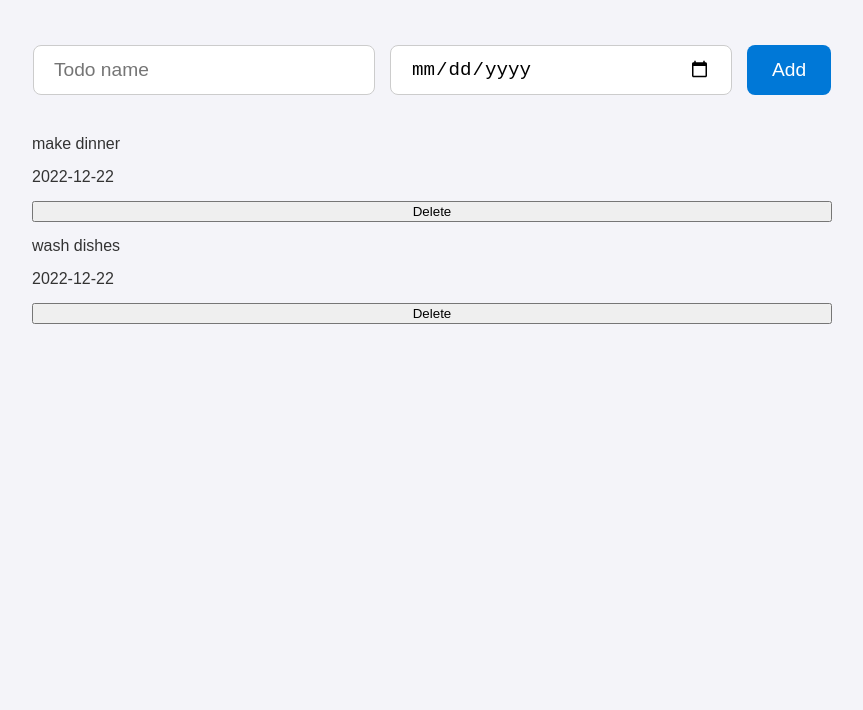
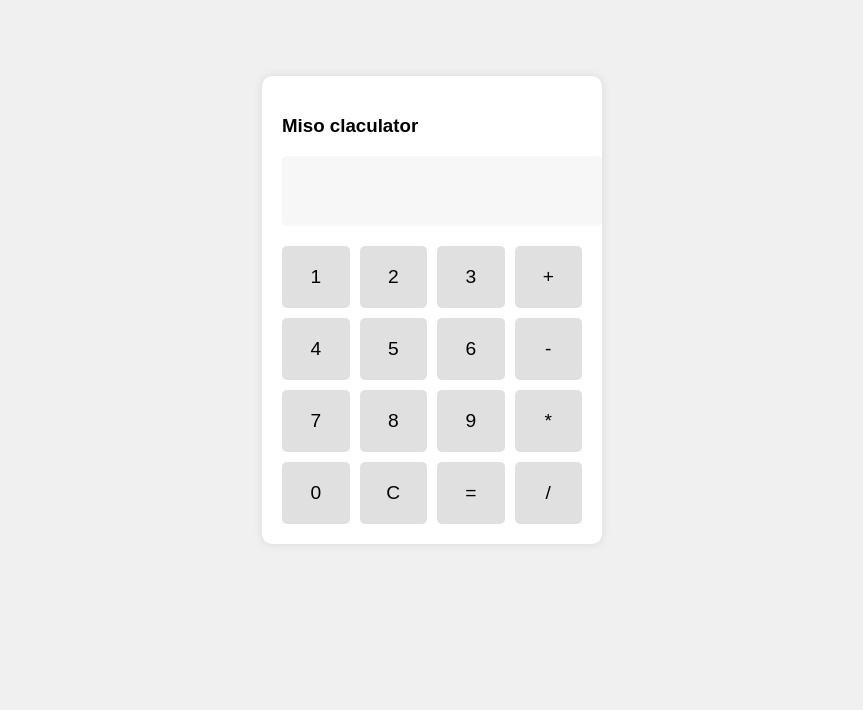
Before and after one commit to Bheem-Works/MISO-TO-DO-LIST, a plain HTML site: page index.html in a window 1280 px wide. Shown: the part 90-800 px from the top of the page, without its empty margins (208-1071 px from the left). Drawn offline with Linux system fonts and the light colour scheme.

Commit message:
first commit

```diff
--- /dev/null
+++ b/css/CALCULATOR.CSS
@@ -0,0 +1,67 @@
+body {
+    display: flex;
+    justify-content: center;
+    align-items: center;
+    height: 100vh;
+    background-color: #f0f0f0;
+    margin: 0;
+    font-family: Arial, sans-serif;
+}
+
+.calculator {
+    width: 300px;
+    padding: 20px;
+    border-radius: 10px;
+    box-shadow: 0 0 10px rgba(0, 0, 0, 0.1);
+    background-color: #fff;
+}
+
+#display {
+    width: 100%;
+    height: 50px;
+    font-size: 1.5em;
+    padding: 10px;
+    border: none;
+    margin-bottom: 20px;
+    text-align: right;
+    background-color: #f7f7f7;
+    border-radius: 5px;
+}
+
+.buttons {
+    display: grid;
+    grid-template-columns: repeat(4, 1fr);
+    gap: 10px;
+}
+
+button {
+    width: 100%;
+    padding: 20px;
+    font-size: 1.2em;
+    border: none;
+    border-radius: 5px;
+    background-color: #e0e0e0;
+    transition: background-color 0.3s;
+}
+
+button:hover {
+    background-color: #d0d0d0;
+}
+
+@media (max-width: 400px) {
+    .calculator {
+        width: 100%;
+        height: auto;
+        padding: 10px;
+    }
+
+    #display {
+        height: 40px;
+        font-size: 1.2em;
+    }
+
+    button {
+        padding: 15px;
+        font-size: 1em;
+    }
+}
--- a/index.html
+++ b/index.html
@@ -1,27 +1,63 @@
 <!DOCTYPE html>
-<html>
+<html lang="en">
   <head>
-    <title>Todo List</title>
-    <link rel="stylesheet" href="style.css" />
+    <meta charset="UTF-8" />
+    <meta name="viewport" content="width=device-width, initial-scale=1.0" />
+    <title>Simple Calculator</title>
+    <link rel="stylesheet" href="css/CALCULATOR.CSS" />
   </head>
   <body>
-    <p>MISO-Todo List</p>
-
-    <div class="todo-input-grid">
-      <input placeholder="Todo name" class="js-name-input name-input" />
-      <input type="date" class="js-due-date-input due-date-input" />
-      <button
-        onclick="
-        addTodo();
-      "
-        class="add-todo-button"
-      >
-        Add
-      </button>
+    <div class="calculator">
+      <h3>Miso claculator</h1>
+      <input type="text" id="display" disabled />
+      <div class="buttons">
+        <button onclick="appendNumber('1')">1</button>
+        <button onclick="appendNumber('2')">2</button>
+        <button onclick="appendNumber('3')">3</button>
+        <button onclick="appendOperator('+')">+</button>
+        <button onclick="appendNumber('4')">4</button>
+        <button onclick="appendNumber('5')">5</button>
+        <button onclick="appendNumber('6')">6</button>
+        <button onclick="appendOperator('-')">-</button>
+        <button onclick="appendNumber('7')">7</button>
+        <button onclick="appendNumber('8')">8</button>
+        <button onclick="appendNumber('9')">9</button>
+        <button onclick="appendOperator('*')">*</button>
+        <button onclick="appendNumber('0')">0</button>
+        <button onclick="clearDisplay()">C</button>
+        <button onclick="calculate()">=</button>
+        <button onclick="appendOperator('/')">/</button>
+      </div>
     </div>
 
-    <div class="js-todo-list todo-grid"></div>
+    <script>
+      let display = document.getElementById("display");
+      let currentInput = "";
 
-    <script src="day6projects.js"></script>
+      function appendNumber(number) {
+        currentInput += number;
+        display.value = currentInput;
+      }
+
+      function appendOperator(operator) {
+        currentInput += ` ${operator} `;
+        display.value = currentInput;
+      }
+
+      function clearDisplay() {
+        currentInput = "";
+        display.value = "";
+      }
+
+      function calculate() {
+        try {
+          currentInput = eval(currentInput).toString();
+          display.value = currentInput;
+        } catch (error) {
+          display.value = "Error";
+          currentInput = "";
+        }
+      }
+    </script>
   </body>
 </html>
```
Also changed, not shown: old projects/index.html (added, +27 -0 lines), toggle/index.html (added, +23 -0 lines), old projects/day6projects.js (renamed from day6projects.js), old projects/style.css (renamed from style.css), old projects/todo.html (renamed from todo.html), old projects/typedemo.html (renamed from typedemo.html), toggle/css/style.css (added).
